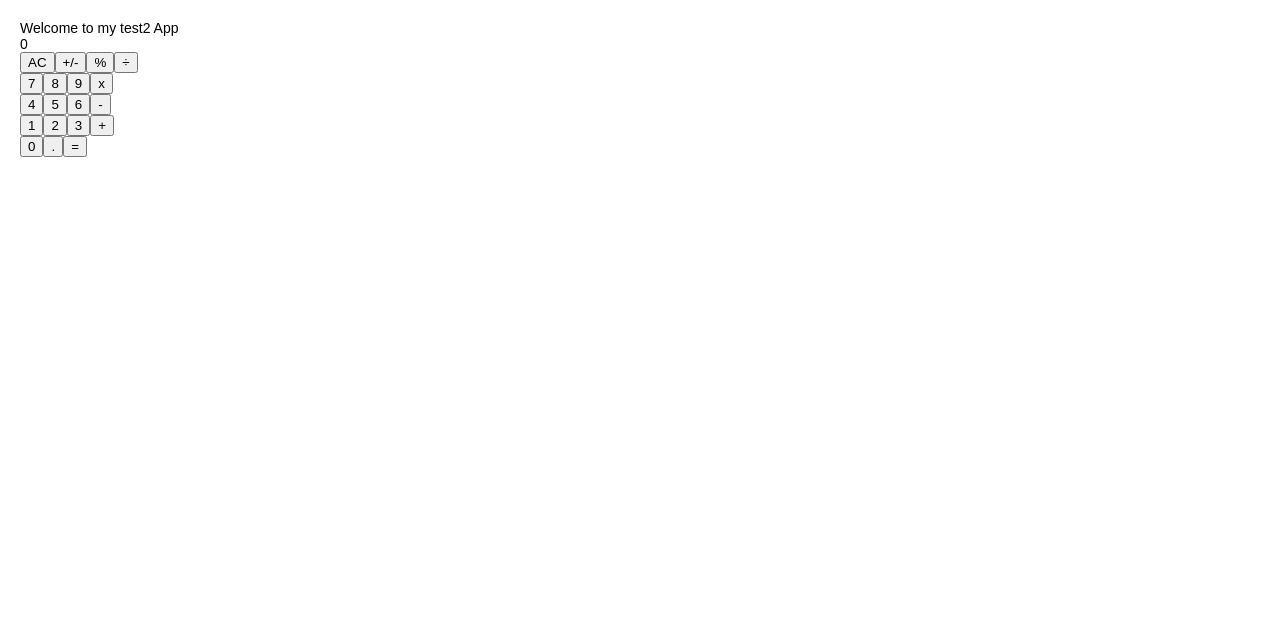
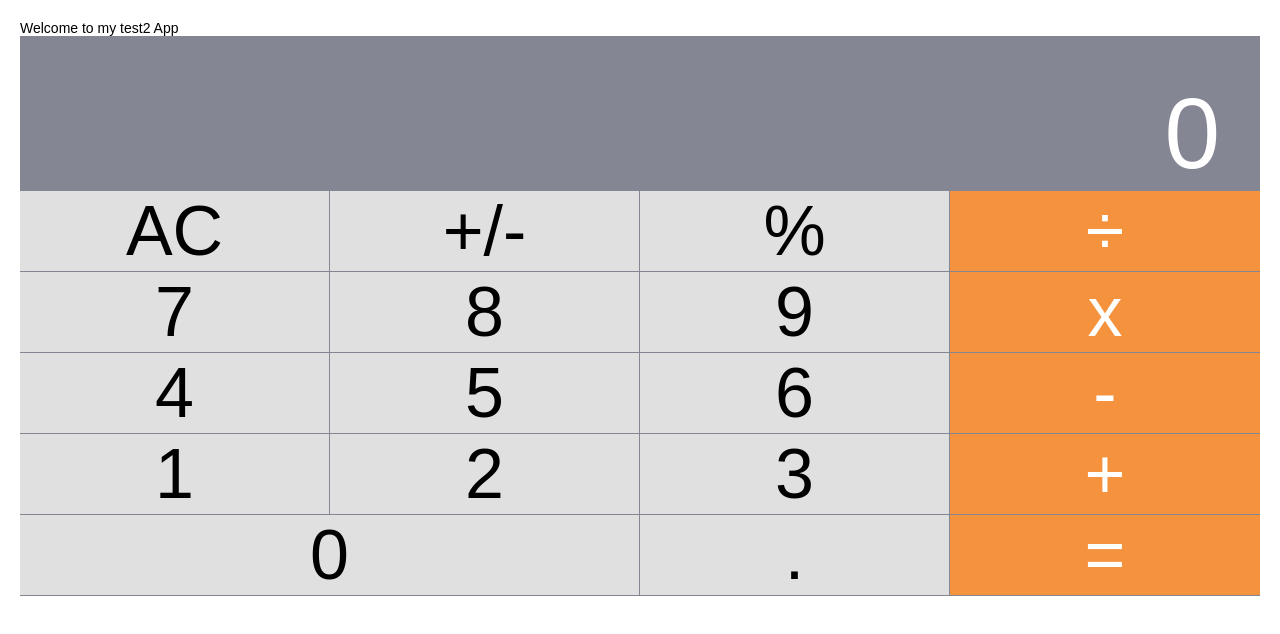
Before and after one commit to varvarasd/test2, a React (Create React App) app: page / in a window 1280 px wide. Shown: the top 634 px of the page. Built offline with nearby package versions, Linux system fonts and the light colour scheme.

Commit message:
style component

```diff
--- a/src/component/App.css
+++ b/src/component/App.css
@@ -0,0 +1,6 @@
+.component-app {
+    display: flex;
+    flex-direction: column;
+    flex-wrap: wrap;
+    height: 100%;
+}
--- a/src/component/Button.css
+++ b/src/component/Button.css
@@ -0,0 +1,63 @@
+.component-button {
+    display: inline-flex;
+    width: 25%;
+    flex: 1 0 auto;
+}
+
+.component-button.wide {
+    width: 50%;
+}
+
+.component-button button {
+    background-color: #E0E0E0;
+    border: 0;
+    font-size: 12px;
+    margin: 0 1px 0 0;
+    flex: 1 0 auto;
+    padding: 0;
+}
+
+.component-button:last-child button {
+    margin-right: 0;
+}
+
+.component-button.orange button {
+    background-color: #F5923E;
+    color: white;
+}
+
+@media (min-with: 200px) and (min-height: 200px) {
+    .component-button button {
+        font-size: 25px;
+    }
+}
+
+@media (min-width: 300px) and (min-height: 300px) {
+    .component-button button {
+        font-size: 30px;
+    }
+}
+
+@media (min-width: 400px) and (min-height: 400px) {
+    .component-button button {
+        font-size: 35px;
+    }
+}
+
+@media (min-width: 500px) and (min-height: 500px) {
+    .component-button button {
+        font-size: 40px;
+    }
+}
+
+@media (min-width: 600px) and (min-height: 600px) {
+    .component-button button {
+        font-size: 60px;
+    }
+}
+
+@media (min-width: 800px) and (min-height: 800px) {
+    .component-button button {
+        font-size: 70px;
+    }
+}
--- a/src/component/Button.js
+++ b/src/component/Button.js
@@ -9,19 +9,32 @@ class Button extends React.Component {
     }
 
     render() {
+        let className = "component-button";
+        if (this.props.orange) {
+            className += " orange";
+        }
+        if (this.props.wide) {
+            className += " wide";
+        }
+
         return(
-            <button
-                className="component-button"
-                onClick={this.handleClick}
+            <div
+                className={className}
                 >
-                {this.props.name}
-            </button>
+                <button
+                    onClick={this.handleClick}
+                    >
+                    {this.props.name}
+                </button>
+            </div>
         );
     }
 }
 
 Button.propTypes = {
     name: PropTypes.string,
+    orange: PropTypes.bool,
+    wide: PropTypes.bool,
     clickHandler: PropTypes.func,
 };
 
--- a/src/component/ButtonPanel.css
+++ b/src/component/ButtonPanel.css
@@ -0,0 +1,14 @@
+.component-button-panel {
+    background-color: #858694;
+    display: flex;
+    flex-direction: row;
+    flex-wrap: wrap;
+    flex: 1 0 auto;
+}
+
+.component-button-panel>div {
+    width: 100%;
+    margin-bottom: 1px;
+    flex: 1 0 auto;
+    display: flex;
+}
--- a/src/component/ButtonPanel.js
+++ b/src/component/ButtonPanel.js
@@ -1,5 +1,5 @@
+import Button from './Button';
 import React from 'react';
-import Button from './Button';
 import PropTypes from 'prop-types';
 import './ButtonPanel.css';
 
@@ -11,30 +11,30 @@ class ButtonPanel extends React.Component {
                     <Button name="AC" clickHandler={this.handleClick}/>
                     <Button name="+/-"  clickHandler={this.handleClick}/>
                     <Button name="%"  clickHandler={this.handleClick}/>
-                    <Button name="÷"  clickHandler={this.handleClick}/>
+                    <Button name="÷"  clickHandler={this.handleClick} orange />
                 </div>
                 <div>
                     <Button name="7"  clickHandler={this.handleClick}/>
                     <Button name="8"  clickHandler={this.handleClick}/>
                     <Button name="9"  clickHandler={this.handleClick}/>
-                    <Button name="x"  clickHandler={this.handleClick}/>
+                    <Button name="x"  clickHandler={this.handleClick} orange />
                 </div>
                 <div>
                     <Button name="4"  clickHandler={this.handleClick}/>
                     <Button name="5"  clickHandler={this.handleClick}/>
                     <Button name="6"  clickHandler={this.handleClick}/>
-                    <Button name="-"  clickHandler={this.handleClick}/>
+                    <Button name="-"  clickHandler={this.handleClick} orange />
                 </div>
                 <div>
                     <Button name="1"  clickHandler={this.handleClick}/>
                     <Button name="2"  clickHandler={this.handleClick}/>
                     <Button name="3"  clickHandler={this.handleClick}/>
-                    <Button name="+"  clickHandler={this.handleClick}/>
+                    <Button name="+"  clickHandler={this.handleClick} orange />
                 </div>
                 <div>
-                    <Button name="0"  clickHandler={this.handleClick}/>
+                    <Button name="0"  clickHandler={this.handleClick} wide />
                     <Button name="."  clickHandler={this.handleClick}/>
-                    <Button name="="  clickHandler={this.handleClick}/>
+                    <Button name="="  clickHandler={this.handleClick} orange />
                 </div>
             </div>
         );
--- a/src/component/Display.css
+++ b/src/component/Display.css
@@ -0,0 +1,41 @@
+.component-display {
+    background-color: #858694;
+    color: white;
+    text-align: right;
+    font-weight: 200;
+    flex: 0 0 auto;
+    width: 100%;
+}
+
+.component-display>div {
+    font-size: 20px;
+    padding: 8px 4px 0 4px;
+}
+
+@media (min-width: 200px) and (min-height: 200px) {
+    .component-display>div {
+        font-size: 60px;
+        padding: 20px 16px 0 10px;
+    }
+}
+
+@media (min-width: 300px) and (min-height: 200px) {
+    .component-display>div {
+        font-size: 70px;
+        padding: 20px 22px 0 10px;
+    }
+}
+
+@media (min-width: 600px) and (min-height: 600px) {
+    .component-display>div {
+        font-size: 80px;
+        padding: 20px 30px 0 15px;
+    }
+}
+
+@media (min-width: 800px) and (min-height: 800px) {
+    .component-display>div {
+        font-size: 100px;
+        padding: 20px 40px 0 20px;
+    }
+}
```
